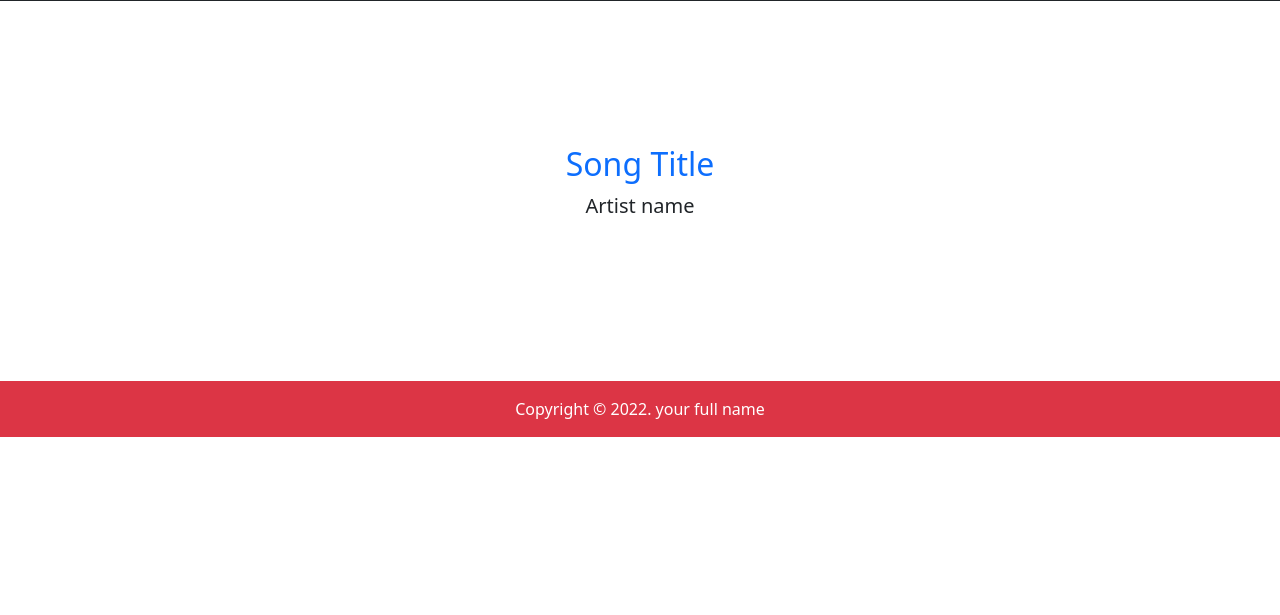
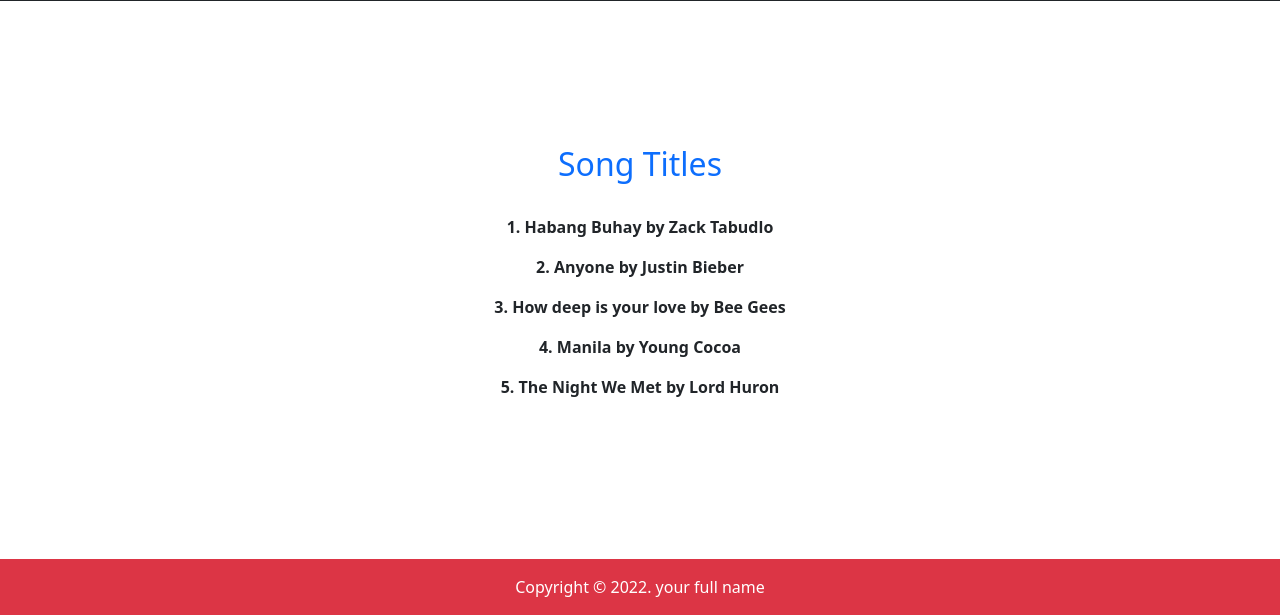
Before and after one commit to GersonPantoja/Act4-Melomaniac-Pantoja, a PHP site: page / in a window 1280 px wide. Shown: the part 349-964 px from the top of the page. Before the commit the page ends 786 px from the top, so only its background shows below. Run offline with PHP 8.4, Linux system fonts and the light colour scheme.

Commit message:
Song titles has been added

```diff
--- a/index.php
+++ b/index.php
@@ -41,9 +41,16 @@
                 <div class="row gx-4 justify-content-center">
                     <div class="col-lg-12 text-center">
                         <!-- Song title and singer-->
-                        <h2 class="text-primary">Song Title</h2>
-                        <p class="lead">Artist name</p>
-                        <!-- Lyrics hear -->
+                        <h2 class="text-primary">Song Titles</h2>
+                        <!-- <p class="lead">Artist name</p> -->
+                        <?php
+                            echo "<br/>";
+                            echo "<p><b>1. Habang Buhay by Zack Tabudlo </b></p>";
+                            echo "<p><b>2. Anyone by Justin Bieber </b></p>";
+                            echo "<p><b>3. How deep is your love by Bee Gees </b></p>";
+                            echo "<p><b>4. Manila by Young Cocoa </b></p>";
+                            echo "<p><b>5. The Night We Met by Lord Huron </b></p>";
+                        ?>
                     </div>
                 </div>
             </div>
```
